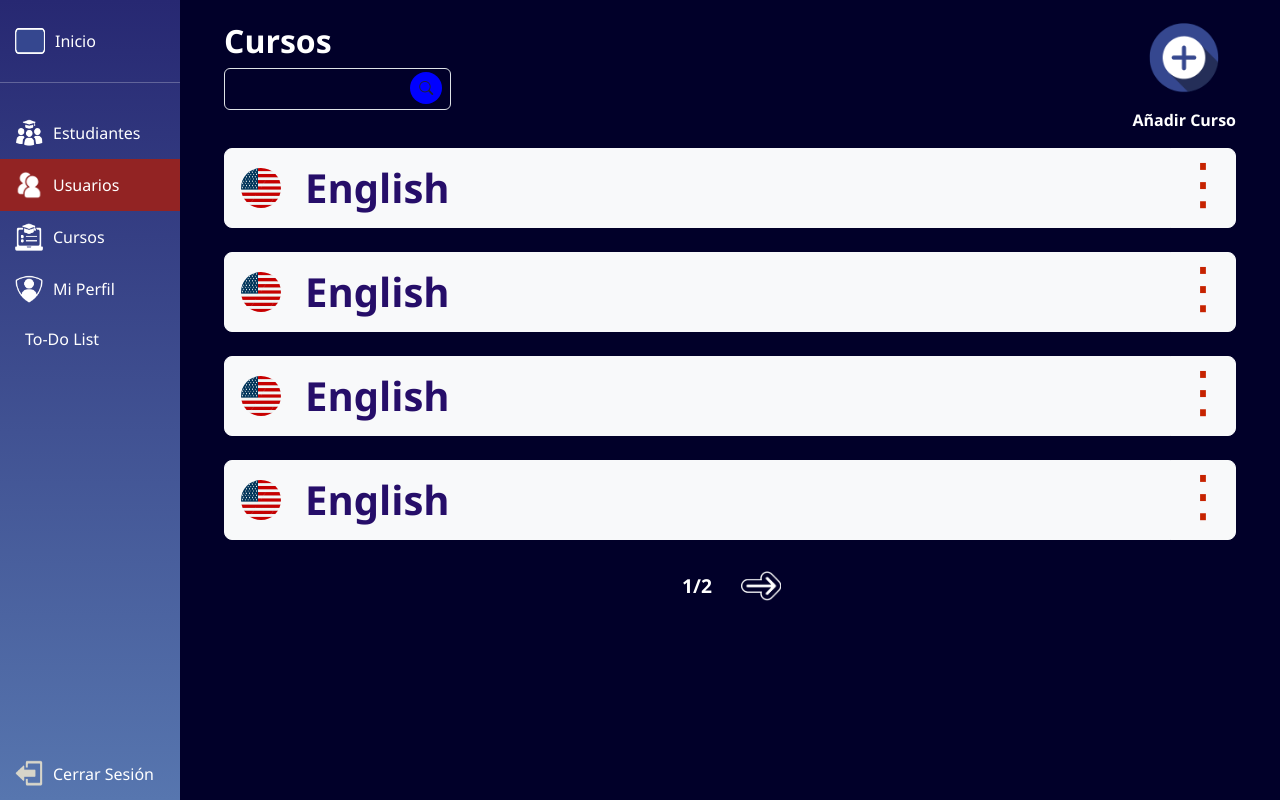
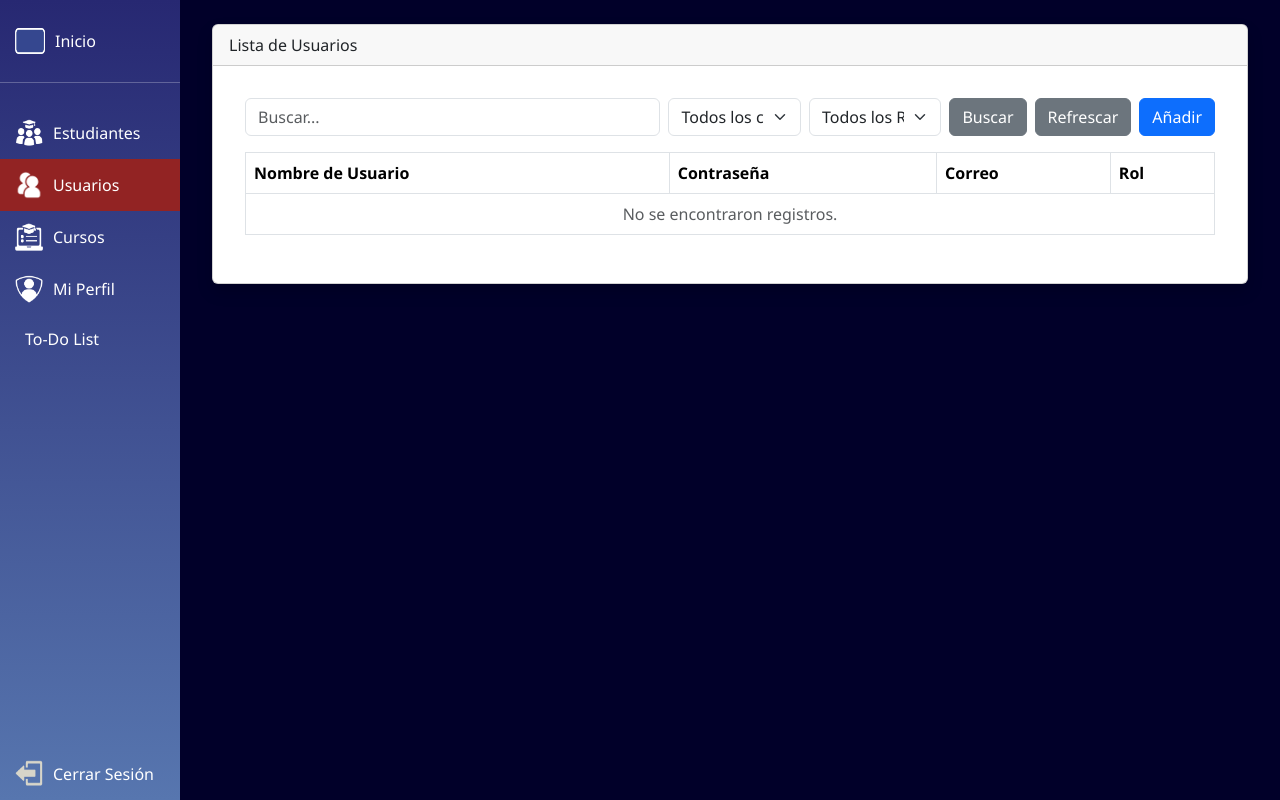
Before and after one commit to KeynerLizarazo/Nomina_Estudiantes, a Django app: template myapp/templates/usuarios.html in a window 1280 px wide. Run offline with Django 3.2, Linux system fonts and the light colour scheme; the template is opened without the code that fills it, so the values that code supplies are empty; some libraries are stand-ins or nearby versions.

Commit message:
usuarios

```diff
--- a/myapp/templates/usuarios.html
+++ b/myapp/templates/usuarios.html
@@ -37,7 +37,7 @@
         <span class="nav-text">Inicio</span>
       </a>
       <hr class="">
-      <a class="mt-2 nav-link" href="{% url 'cedulas' %}" id="control-nomina-btn">
+      <a class="mt-2 nav-link" href="{% url 'cedulas' %}" >
         <img src="{% static 'assets/images/estudiantes.png' %}" width="28" height="28">
         <span class="nav-text">Estudiantes</span>
       </a>
@@ -66,238 +66,129 @@
 
     <!-- Contenido principal -->
 
-    <main class="main-content vh-100 p-3 mx-3 flex-grow-1 overflow-auto">
-      <!-- Encabezado y barra de búsqueda -->
-      <div class="container-fluid ">
-        <div class="d-flex justify-content-between align-items-center ">
-          <!-- Título "Cursos" a la izquierda -->
+    <main class="main-content vh-100 p-3 mx-3 flex-grow-1 overflow-auto pt-4">
 
-          <!-- Barra de búsqueda -->
-          <div class="d-flex flex-column flex-grow-1">
-            <h2 class="fw-bold">Cursos</h2>
-            <div class="input-group mb-4  search-bar search-lens z-0">
-              <input type="text" class="w-25  bg-my-background-color text-white border rounded p-2 pe-5"
-                aria-label="Buscar">
-              <button class="btn btn-sm rounded-circle mt-1 z-4" type="button">
-                <i class="bi bi-search"></i>
+      <div class="card shadow">
+        <div class="card-header">Lista de Usuarios</div>
+        <div class="card-body ">
+          <div class="card-body">
+            <div class="mb-3">
+              <!-- Formulario de Búsqueda -->
+              <form class="d-flex" method="get" action="{% url 'cedulas' %}">
+                <div class="input-group me-2">
+                  <input type="text" name="q" class="form-control" placeholder="Buscar..." value="{{ query }}">
+                </div>
+                <select name="campo" class="form-select w-25 me-2">
+                  <option value="todos" {% if campo == "todos" %}selected{% endif %}>Todos los campos</option>
+                  <option value="nombre" {% if campo == "nombre" %}selected{% endif %}>Nombre de Usuario</option>
+                  <option value="apellido" {% if campo == "apellido" %}selected{% endif %}>Contraseña</option>
+
+                </select>
+
+                <!-- Filtro por Tipo de Documento -->
+                <select name="tipo_documento" class="form-select w-25 me-2">
+                  <option value="todos" {% if tipo_documento == "todos" or not tipo_documento %}selected{% endif %}>Todos los Roles
+                  </option>
+                  <option value="V" {% if tipo_documento == "V" %}selected{% endif %}>Administrador</option>
+                  <option value="CC" {% if tipo_documento == "CC" %}selected{% endif %}>Tutor</option>
+                  <option>Estudiante</option>
+                </select>
+
+                <button class="btn btn-secondary" type="submit">Buscar</button>
+                <a href="{% url 'cedulas' %}" class="btn btn-secondary ms-2 me-2">Refrescar</a>
+                <button type="button" class="btn btn-primary" data-bs-toggle="modal"
+                  data-bs-target="#controlUsuariosModal">
+                  Añadir
                 </button>
-            </div>
-          </div>
-          <!-- Botón "+" y texto "Añadir Curso" a la derecha -->
-          <div class="d-flex flex-column align-items-center align-items-end">
-            <button type="button" class="btn rounded-circle" data-bs-toggle="modal"
-              data-bs-target="#controlNominaModal">
-              <img src="../../static/assets/images/agregar.png" alt="agregar" width="70" height="70" class="">
-            </button>
-            <span class="text-white fw-bold mt-2 mb-2">Añadir Curso</span>
-          </div>
+              </form>
             </div>
 
+            <!-- Tabla de Resultados -->
+            <table class="table table-bordered">
+              <thead>
+                <tr>
+                  <th>Nombre de Usuario</th>
+                  <th>Contraseña</th>
+                  <th>Correo</th>
+                  <th>Rol</th>
 
-
-
-
-        <div class="list-group d-flex flex-column gap-4 w-100 mt-2 ">
-          <!-- Botón 1 -->
-
-          <div class="btn-group cursos_btn_size">
-            <a class="btn btn-light btn-lg w-100 d-flex align-items-center justify-content-start py-1"
-              href="{% url 'niveles' %}" type="button">
-
-              <img src="../../static/assets/images/flag.png" alt="Bandera" width="40" height="40"
-                class="rounded-circle me-4">
-              <span class="fs-1 text-my-text-purple fw-bold">English</span>
-            </a>
-            <!-- el boton flecha -->
-
-            <button type="button" class="btn btn-lg btn-light dropdown-toggle" data-bs-toggle="dropdown"
-              aria-expanded="false">
-              <span class="visually-hidden">Toggle Dropdown</span>
-              <span class="dropdown-icon">⋮</span>
-            </button>
-
-            <ul class="dropdown-menu dropdown-menu-end">
-              <li><a class="dropdown-item" href="#">Editar</a></li>
-              <li>
-                <hr class="dropdown-divider">
-              </li>
-              <li><a class="dropdown-item text-danger" href="#">Eliminar</a></li>
-            </ul>
+                </tr>
+              </thead>
+              <tbody id="tabla-resultados">
+                {% if cedulas %}
+                {% for cedula in cedulas %}
+                <tr data-tipo="{{ cedula.tipo_documento }}">
+                  <td>{{ cedula.get_tipo_documento_display }}</td>
+                  <td>{{ cedula.numero_documento }}</td>
+                  <td>{{ cedula.nombre }}</td>
+                  <td>{{ cedula.apellido }}</td>
+                  <td>
+                    <a href="#" class="btn btn-warning btn-sm" data-bs-toggle="modal"
+                      data-bs-target="#controlUsuariosModal" data-cedula-id="{{ cedula.id }}">Editar</a>
+                    <form action="{% url 'eliminar_cedula' cedula.id %}" method="post" style="display:inline;">
+                      {% csrf_token %}
+                      <button type="submit" class="btn btn-danger btn-sm">Eliminar</button>
+                    </form>
+                  </td>
+                </tr>
+                {% endfor %}
+                {% else %}
+                <tr>
+                  <td colspan="5" class="text-center text-muted">No se encontraron registros.</td>
+                </tr>
+                {% endif %}
+              </tbody>
+            </table>
           </div>
-
-
-          <!-- Botón 2 -->
-
-          <div class="btn-group cursos_btn_size">
-            <a class="btn btn-light btn-lg w-100 d-flex align-items-center justify-content-start py-1" type="button"
-              href="{% url 'niveles' %}">
-              <img src="../../static/assets/images/flag.png" alt="Bandera" width="40" height="40"
-                class="rounded-circle me-4">
-              <span class="fs-1 text-my-text-purple fw-bold">English</span>
-            </a>
-            <!-- el boton flecha -->
-
-            <button type="button" class="btn btn-lg btn-light dropdown-toggle" data-bs-toggle="dropdown"
-              aria-expanded="false">
-              <span class="visually-hidden">Toggle Dropdown</span>
-              <span class="dropdown-icon">⋮</span>
-            </button>
-
-            <ul class="dropdown-menu dropdown-menu-end">
-              <li><a class="dropdown-item" href="#">Editar</a></li>
-              <li>
-                <hr class="dropdown-divider">
-              </li>
-              <li><a class="dropdown-item text-danger" href="#">Eliminar</a></li>
-            </ul>
-          </div>
-
-          <!-- Botón 3 -->
-
-          <div class="btn-group cursos_btn_size">
-            <a class="btn btn-light btn-lg w-100 d-flex align-items-center justify-content-start py-1" type="button"
-              href="{% url 'niveles' %}">
-              <img src="../../static/assets/images/flag.png" alt="Bandera" width="40" height="40"
-                class="rounded-circle me-4">
-              <span class="fs-1 text-my-text-purple fw-bold">English</span>
-            </a>
-            <!-- el boton flecha -->
-
-            <button type="button" class="btn btn-lg btn-light dropdown-toggle" data-bs-toggle="dropdown"
-              aria-expanded="false">
-              <span class="visually-hidden">Toggle Dropdown</span>
-              <span class="dropdown-icon">⋮</span>
-            </button>
-
-            <ul class="dropdown-menu dropdown-menu-end">
-              <li><a class="dropdown-item" href="#">Editar</a></li>
-              <li>
-                <hr class="dropdown-divider">
-              </li>
-              <li><a class="dropdown-item text-danger" href="#">Eliminar</a></li>
-            </ul>
-          </div>
-
-          <!-- Botón 4 -->
-
-          <div class="btn-group cursos_btn_size">
-            <a class="btn btn-light btn-lg w-100 d-flex align-items-center justify-content-start py-1" type="button"
-              href="{% url 'niveles' %}">
-              <img src="../../static/assets/images/flag.png" alt="Bandera" width="40" height="40"
-                class="rounded-circle me-4">
-              <span class="fs-1 text-my-text-purple fw-bold">English</span>
-            </a>
-            <!-- el boton flecha -->
-
-            <button type="button" class="btn btn-lg btn-light dropdown-toggle" data-bs-toggle="dropdown"
-              aria-expanded="false">
-              <span class="visually-hidden">Toggle Dropdown</span>
-              <span class="dropdown-icon">⋮</span>
-            </button>
-
-            <ul class="dropdown-menu dropdown-menu-end">
-              <li><a class="dropdown-item" href="#">Editar</a></li>
-              <li>
-                <hr class="dropdown-divider">
-              </li>
-              <li><a class="dropdown-item text-danger" href="#">Eliminar</a></li>
-            </ul>
-          </div>
-
-
-
-
-          <!-- Botón 5 -->
-
-          <div class="btn-group cursos_btn_size">
-            <a class="btn btn-light btn-lg w-100 d-flex align-items-center justify-content-start py-1" type="button"
-              href="{% url 'niveles' %}">
-              <img src="../../static/assets/images/flag.png" alt="Bandera" width="40" height="40"
-                class="rounded-circle me-4">
-              <span class="fs-1 text-my-text-purple fw-bold">English</span>
-            </a>
-            <!-- el boton flecha -->
-
-            <button type="button" class="btn btn-lg btn-light dropdown-toggle" data-bs-toggle="dropdown"
-              aria-expanded="false">
-              <span class="visually-hidden">Toggle Dropdown</span>
-              <span class="dropdown-icon">⋮</span>
-            </button>
-
-            <ul class="dropdown-menu dropdown-menu-end">
-              <li><a class="dropdown-item" href="#">Editar</a></li>
-              <li>
-                <hr class="dropdown-divider">
-              </li>
-              <li><a class="dropdown-item text-danger" href="#">Eliminar</a></li>
-            </ul>
-          </div>
-
-
-
-          <div class="pagination-container d-flex justify-content-center align-items-center ">
-            <button id="prev-page" class="btn pagination-btn">
-              <img src="../../static/assets/images/flecha_izq.png" alt="Anterior" width="40" height="30">
-            </button>
-            <span id="page-info" class="page-info text-white mx-3">1/1</span>
-            <button id="next-page" class="btn pagination-btn">
-              <img src="../../static/assets/images/flecha_der.png" alt="Siguiente" width="40" height="30">
-            </button>
-          </div>
-
-
-          <!--  -->
         </div>
       </div>
       <!-- Ventana Modal -->
-      <div class="modal fade" id="controlNominaModal" tabindex="-1" aria-labelledby="controlNominaModalLabel"
+      <div class="modal fade" id="controlUsuariosModal" tabindex="-1" aria-labelledby="controlUsuariosLabel"
         aria-hidden="true">
         <div class="modal-dialog modal-lg">
           <div class="modal-content ">
             <!-- Encabezado del Modal -->
             <div class="modal-header bg-primary text-white">
-              <h5 class="modal-title text-center w-100" id="modalTitle">Agregar Curso</h5>
+              <h5 class="modal-title text-center w-100" id="modalTitle">Control de Usuarios</h5>
               <button type="button" class="btn-close" data-bs-dismiss="modal" aria-label="Close"></button>
             </div>
 
             <!-- Cuerpo del Modal -->
             <div class="modal-body">
               <!-- Formulario -->
-              <form id="nominaForm" method="POST">
+              <!--  --><form id="usuariosForm" method="POST" action="{% url 'guardar_cedula' %}"> <!-- cambiar url a una para usuarios -->
                 {% csrf_token %}
                 <input type="hidden" name="id" id="cedulaIdInput" value="">
 
-
-
-
-
                 <!-- Nombre -->
                 <div class="mb-3">
-                  <label for="nombre" class="form-label">Nombre Del Curso:</label>
-                  <input type="text" class="form-control" id="nombre" name="nombre" required maxlength="50">
+                  <label for="username" class="form-label">Nombre de Usuario:</label>
+                  <input type="text" class="form-control" id="username" name="username" required maxlength="50"
+                    oninput="capitalizarYValidar(this)">
                 </div>
 
-                <!-- Descripción -->
+                <!-- Contraseña -->
                 <div class="mb-3">
-                  <label for="descripcion" class="form-label">Descripción del Curso (opcional):</label>
-                  <textarea class="form-control" id="descripcion" name="descripcion" rows="3" maxlength="200"
-                    oninput="updateCharCount()"></textarea>
-
-                  <!-- Contador de caracteres -->
-                  <div class="form-text text-end" id="charCount">0/200</div>
+                  <label for="contraseña" class="form-label">Contraseña:</label>
+                  <input type="text" class="form-control" id="contraseña" name="contraseña" required maxlength="50"
+                    oninput="capitalizarYValidar(this)">
                 </div>
 
-                <!-- Campo de imagen -->
+                <!-- Correo -->
                 <div class="mb-3">
-                  <label for="imagen" class="form-label">Imagen del Curso (opcional):</label>
-                  <input type="file" class="form-control" id="imagen" name="imagen" accept="image/*"
-                    onchange="previewImage(event)">
+                  <label for="correo" class="form-label">Correo:</label>
+                  <input type="text" class="form-control" id="correo" name="correo" required maxlength="50">
+                </div>
 
-                  <div class="mt-2">
-                    <img id="imagenPreview" src="#" alt="Vista previa" class="img-fluid rounded"
-                      style="max-height: 150px; display: none;">
-                  </div>
-                  <small class="text-muted">Formatos permitidos: JPG, PNG. Tamaño recomendado: 200x200 px.</small>
+                <!-- rol -->
+                <div class="mb-3">
+                  <label for="rol" class="form-label">Rol:</label>
+                  <select class="form-select" id="rol" name="rol" required>
+                    <option value="" disabled selected>Seleccione un rol</option>
+                    <option value="admin">Administrador</option>
+                    <option value="teacher">Tutor</option>
+                    <option value="user">Estudiante</option>
+                  </select>
                 </div>
               </form>
             </div>
@@ -306,7 +197,7 @@
             <div class="modal-footer">
               <div class="row w-100">
                 <div class="col">
-                  <button type="submit" form="nominaForm" class="btn btn-primary w-100">Guardar</button>
+                  <button type="submit" form="usuariosForm" class="btn btn-primary w-100">Guardar</button>
                 </div>
                 <div class="col">
                   <button type="button" class="btn btn-danger w-100" data-bs-dismiss="modal">Cancelar</button>
@@ -316,118 +207,114 @@
           </div>
         </div>
       </div>
-    </main>
+      <!-- Bootstrap JS Bundle -->
+      <script src="../../node_modules/bootstrap/dist/js/bootstrap.bundle.min.js"></script>
+
+
+    <!-- organizar el maldito JS -->
   </div>
 
-  <!-- Bootstrap JS Bundle -->
-  <script src="https://cdn.jsdelivr.net/npm/bootstrap@5.3.0/dist/js/bootstrap.bundle.min.js"></script>
+  <!-- Scripts -->
+  <!-- Script para manejar el comportamiento del modal -->
 
   <script>
-    const itemsPerPage = 4;
-    const items = document.querySelectorAll('.list-group .btn-group');
-    const totalPages = Math.ceil(items.length / itemsPerPage);
-    let currentPage = 1;
+    // Capturar el evento de apertura del modal
+    const modal = document.getElementById('controlUsuariosModal');
+    const modalTitle = document.getElementById('modalTitle');
 
-    function showPage(page) {
-      // Validar rango
-      if (page < 1 || page > totalPages) return;
+    const cedulaIdInput = document.getElementById('cedulaIdInput'); /* cambiar por el id de los usuarios */
 
-      // Ocultar todos los elementos
-      items.forEach(item => {
-        item.style.display = 'none';
-      });
+    // Escuchar el evento 'show.bs.modal' para detectar cuándo se abre el modal
+    modal.addEventListener('show.bs.modal', function (event) {
+      // Obtener el botón que activó el modal
+      const button = event.relatedTarget;
 
-      // Mostrar solo los de la página actual
-      const start = (page - 1) * itemsPerPage;
-      const end = start + itemsPerPage;
-      for (let i = start; i < end && i < items.length; i++) {
-        items[i].style.display = 'inline-flex'; // o 'flex', dependiendo del diseño
-      }
+      // Obtener el ID del objeto desde el atributo 'data-cedula-id'
+      const cedulaId = button.getAttribute('data-cedula-id');
 
-      // Actualizar estado
-      currentPage = page;
-      updatePaginationInfo();
-    }
+      // Si hay un ID, significa que estamos editando
+      if (cedulaId) {
+        modalTitle.textContent = 'Editar Datos';
+        cedulaIdInput.value = cedulaId;
 
-    function updatePaginationInfo() {
-      const prevBtn = document.getElementById('prev-page');
-      const nextBtn = document.getElementById('next-page');
-      const pageInfo = document.getElementById('page-info');
 
-      // Actualizar texto de página
-      pageInfo.textContent = `${currentPage}/${totalPages}`;
-
-      // Mostrar u ocultar botones según la página actual
-      if (currentPage === 1) {
-        prevBtn.style.display = 'none';  // Ocultar botón "Anterior"
       } else {
-        prevBtn.style.display = '';      // Mostrar (restaurar valor por defecto)
-      }
-
-      if (currentPage === totalPages) {
-        nextBtn.style.display = 'none';  // Ocultar botón "Siguiente"
-      } else {
-        nextBtn.style.display = '';      // Mostrar (restaurar valor por defecto)
-      }
-    }
-    // Eventos para los botones
-    document.getElementById('prev-page').addEventListener('click', () => {
-      if (currentPage > 1) {
-        showPage(currentPage - 1);
+        modalTitle.textContent = 'Ingresar Datos';
+        cedulaIdInput.value = '';
       }
     });
 
-    document.getElementById('next-page').addEventListener('click', () => {
-      if (currentPage < totalPages) {
-        showPage(currentPage + 1);
-      }
+    // Escuchar el evento 'hidden.bs.modal' para restablecer el estado al cerrar el modal
+    modal.addEventListener('hidden.bs.modal', function () {
+      modalTitle.textContent = 'Ingresar Datos';
+      cedulaIdInput.value = '';
+
+      // Limpiar el formulario
+      document.getElementById('usuariosForm').reset();
     });
-
-    // Inicializar
-    showPage(1);
+  </script>
 
 
-  </script>
+
+  <script src="https://code.jquery.com/jquery-3.6.0.min.js"></script>
+
+  <script src="https://cdn.jsdelivr.net/npm/sweetalert2@11.6.2/dist/sweetalert2.all.min.js"></script>
+
 
   <script>
-    function previewImage(event) {
-      const preview = document.getElementById('imagenPreview');
-      const file = event.target.files[0];
+    window.onpageshow = function (event) {
+      if (event.persisted || performance.navigation.type === PerformanceNavigation.TYPE_BACK_FORWARD) {
+        // Si viene del historial → redirigir al login
+        window.location.href = "{% url 'login' %}";
+      }
+    };
+  </script>
+  <script>
+    // Verifica si el usuario está autenticado (usando una variable de contexto)
+    const isAuthenticated = {{ request.session.usuario_id|default:"null" }} !== null;
 
-      if (file) {
-        const reader = new FileReader();
-        reader.onload = function (e) {
-          preview.src = e.target.result;
-          preview.style.display = 'block';
-        };
-        reader.readAsDataURL(file);
-      } else {
-        preview.src = '#';
-        preview.style.display = 'none';
+    window.onpageshow = function (event) {
+      if (event.persisted || performance.navigation.type === PerformanceNavigation.TYPE_BACK_FORWARD) {
+        // Si viene del historial y no está autenticado → redirigir
+        if (!isAuthenticated) {
+          window.location.href = "{% url 'login' %}";
         }
       }
+    };
   </script>
+  <script>
 
-  <script>
-    function updateCharCount() {
-      const textarea = document.getElementById('descripcion');
-      const charCount = document.getElementById('charCount');
-      const currentLength = textarea.value.length;
-      const maxLength = textarea.getAttribute('maxlength');
 
-      charCount.textContent = `${currentLength}/${maxLength}`;
-
-      // Cambiar color cuando se acerca al límite
-      if (currentLength > maxLength * 0.9) {
-        charCount.className = 'form-text text-end text-danger';
-      } else {
-        charCount.className = 'form-text text-end';
+    // Función para capitalizar y validar caracteres en nombre y apellido
+    function capitalizarYValidar(input) {
+      input.value = input.value.replace(/[^A-Za-zÁÉÍÓÚáéíóúÑñ\s]/g, '');
+      input.value = input.value
+        .toLowerCase()
+        .split(' ')
+        .map(word => word.charAt(0).toUpperCase() + word.slice(1))
+        .join(' ');
+    }
+    // Función para validar la cédula según el tipo de documento
+    function validarCedula(input) {
+      const tipoDocumento = document.getElementById('tipo_documento').value;
+      let longitudMaxima = tipoDocumento === 'V' ? 8 : 10;
+      input.value = input.value.replace(/\D/g, '');
+      if (input.value.length > longitudMaxima) {
+        input.value = input.value.slice(0, longitudMaxima);
       }
     }
-
-    document.addEventListener('DOMContentLoaded', updateCharCount);
+    $(document).ready(function () {
+      {% if messages %}
+      {% for message in messages %}
+      Swal.fire({
+        icon: '{{ message.tags }}',
+        title: '{{ message.message }}',
+        showConfirmButton: true
+      });
+      {% endfor %}
+      {% endif %}
+    });
   </script>
-  <!-- <script src="../../node_modules/bootstrap/dist/js/bootstrap.bundle.min.js"></script> -->
 
 </body>
 
```
Lines whose indentation alone changed are shown as unchanged.
